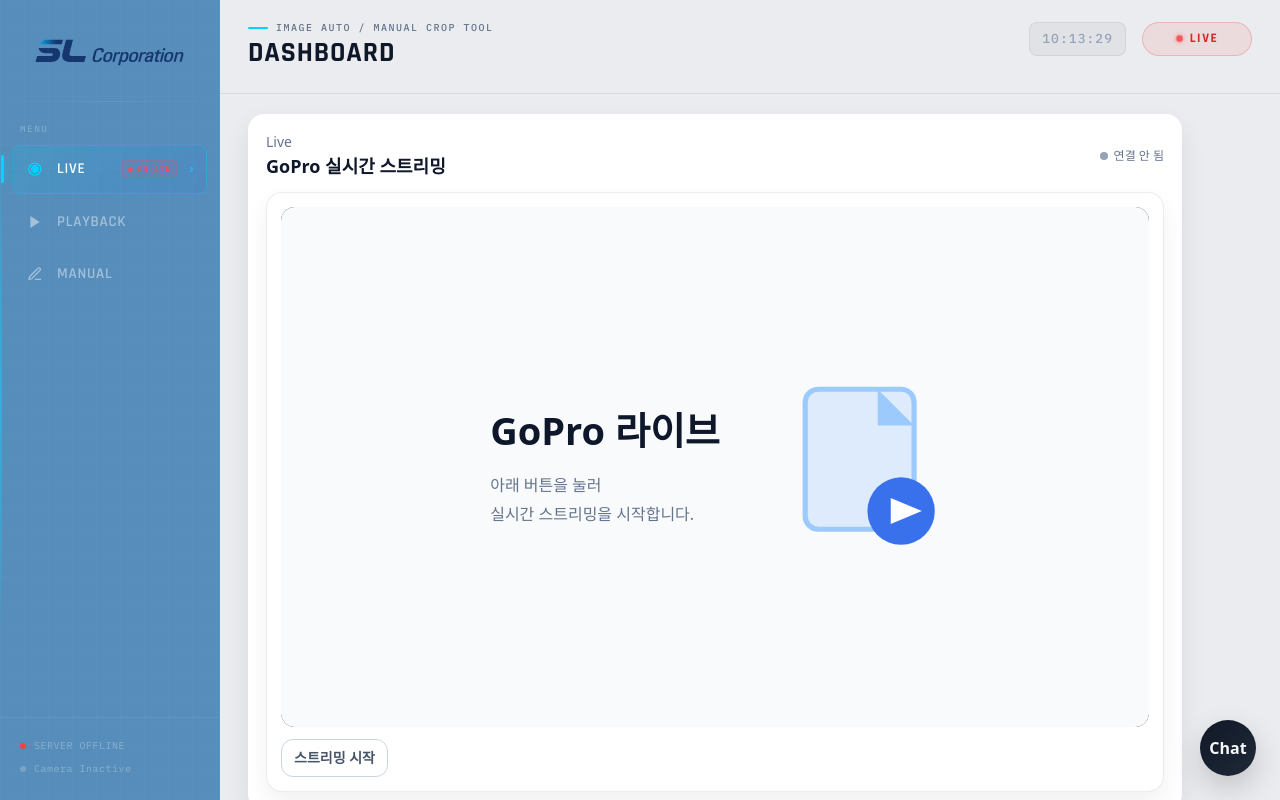
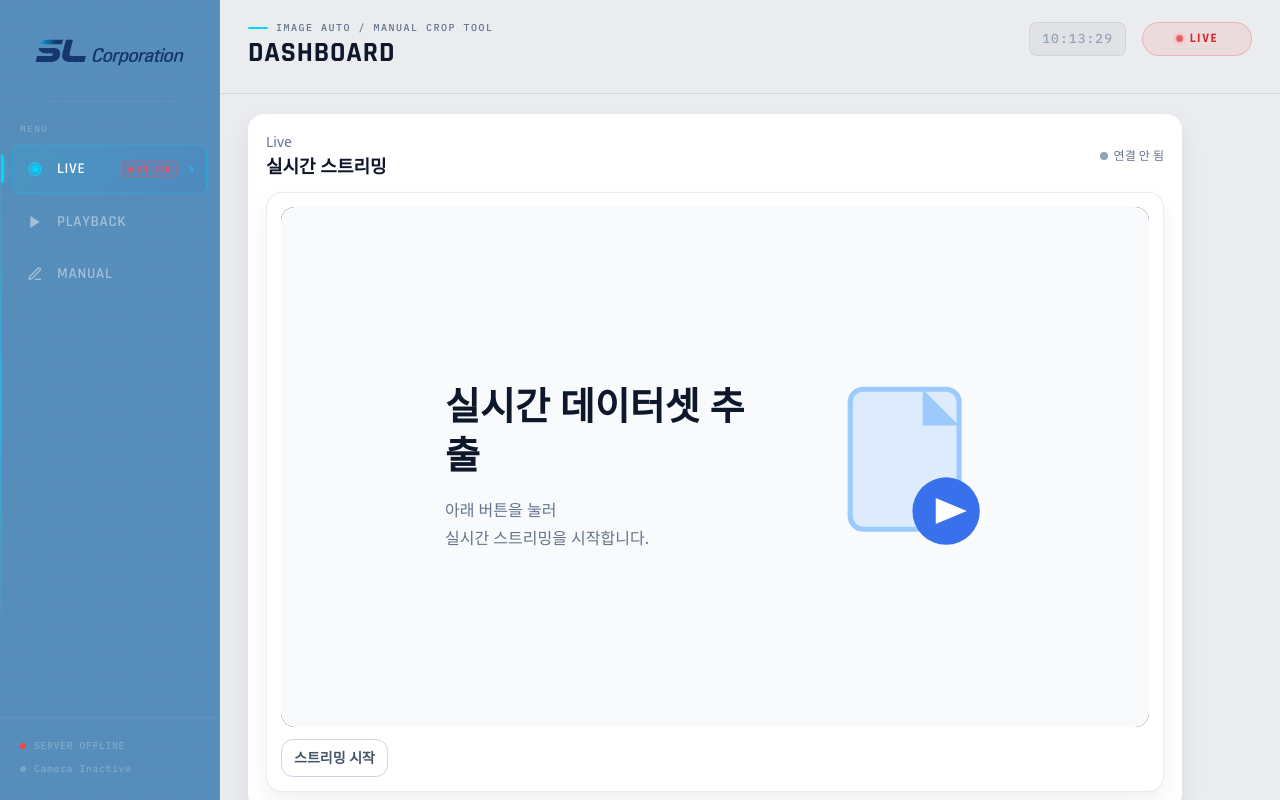
Before and after one commit to GreenGrapeAde/driving-beam, a Vue app in the folder client/: page / in a window 1280 px wide. Built offline with nearby package versions, Linux system fonts and the light colour scheme; no server answers.

Commit message:
live 테스트 완료

```diff
--- a/client/src/App.vue
+++ b/client/src/App.vue
@@ -13,7 +13,7 @@
   </main>
 
     <!-- Chat widget layout with toggle -->
-    <div class="chat-shell">
+    <!-- <div class="chat-shell">
       <button class="chat-fab" type="button" @click="toggleChat">
         {{ chatOpen ? "×" : "Chat" }}
       </button>
@@ -32,7 +32,7 @@
           <div class="chat-input-placeholder">Type a message…</div>
         </div>
       </aside>
-    </div>
+    </div> -->
   </div>
 </template>
 
--- a/client/src/components/dashboard/LiveView.vue
+++ b/client/src/components/dashboard/LiveView.vue
@@ -4,7 +4,7 @@
       <div class="flex items-center justify-between gap-3 mb-3">
         <div>
           <div class="text-sm text-slate-500">Live</div>
-          <div class="text-lg font-bold">GoPro 실시간 스트리밍</div>
+          <div class="text-lg font-bold">실시간 스트리밍</div>
         </div>
         <div class="flex items-center gap-3 text-xs">
           <span class="inline-flex items-center gap-1.5">
@@ -32,7 +32,7 @@
 
           <div v-else class="video-placeholder">
             <div class="ph-left">
-              <div class="ph-title">GoPro 라이브</div>
+              <div class="ph-title">실시간 데이터셋 추출</div>
               <div class="ph-desc">아래 버튼을 눌러<br>실시간 스트리밍을 시작합니다.</div>
             </div>
             <div class="ph-right">
```
Also changed, not shown: 1 other file (tests, documents, lock files or other folders).
